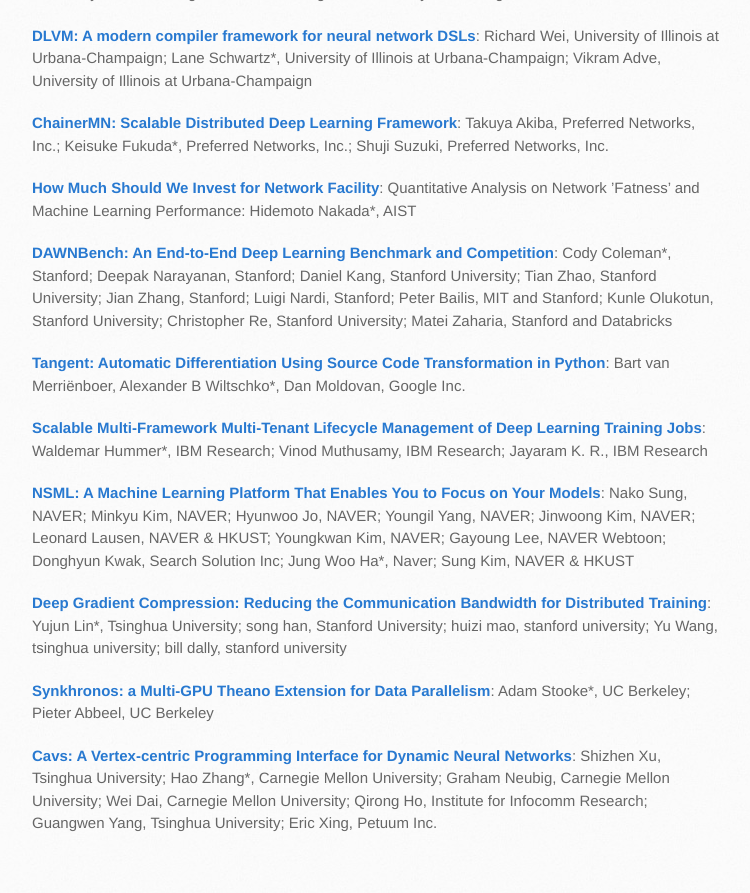
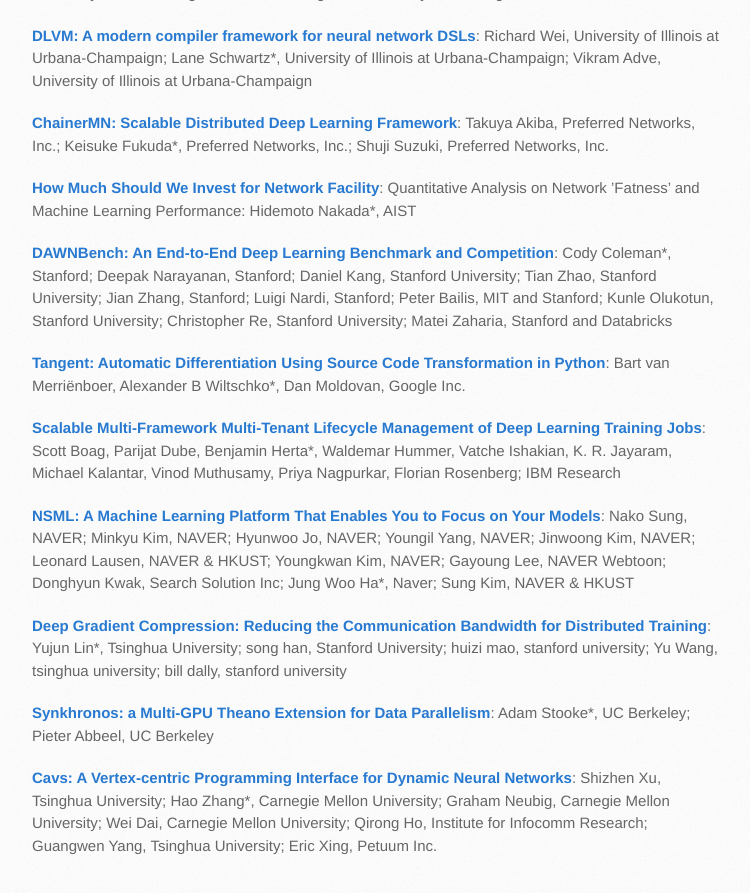
Before and after one commit to LearningSys/nips17, a Jekyll site: the page built from acceptedpapers.md, in a window 1280 px wide and 900 px high, scrolled down 1308 px. Shown: the top 893 px of the window, without its empty margins (138-888 px from the left). Built offline with Jekyll 4.4.1, drawn with Linux system fonts in a browser that asks for light colours; our own code applies the rules of GitHub Pages for plain Markdown files; the repository's description, which GitHub fills in, is left out.

Commit message:
update author list

```diff
--- a/acceptedpapers.md
+++ b/acceptedpapers.md
@@ -35,7 +35,7 @@
 
 [**Tangent: Automatic Differentiation Using Source Code Transformation in Python**](assets/papers/paper_28.pdf): Bart van Merriënboer, Alexander B Wiltschko*, Dan Moldovan, Google Inc.
 
-[**Scalable Multi-Framework Multi-Tenant Lifecycle Management of Deep Learning Training Jobs**](assets/papers/paper_29.pdf): Waldemar Hummer*, IBM Research; Vinod Muthusamy, IBM Research; Jayaram K. R., IBM Research
+[**Scalable Multi-Framework Multi-Tenant Lifecycle Management of Deep Learning Training Jobs**](assets/papers/paper_29.pdf): Scott Boag, Parijat Dube, Benjamin Herta*, Waldemar Hummer, Vatche Ishakian, K. R. Jayaram, Michael Kalantar, Vinod Muthusamy, Priya Nagpurkar, Florian Rosenberg; IBM Research
 
 [**NSML: A Machine Learning Platform That Enables You to Focus on Your Models**](assets/papers/paper_32.pdf): Nako Sung, NAVER; Minkyu Kim, NAVER; Hyunwoo Jo, NAVER; Youngil Yang, NAVER; Jinwoong Kim, NAVER; Leonard Lausen, NAVER & HKUST; Youngkwan Kim, NAVER; Gayoung Lee, NAVER Webtoon; Donghyun Kwak, Search Solution Inc; Jung Woo Ha*, Naver; Sung Kim, NAVER & HKUST
 
```
